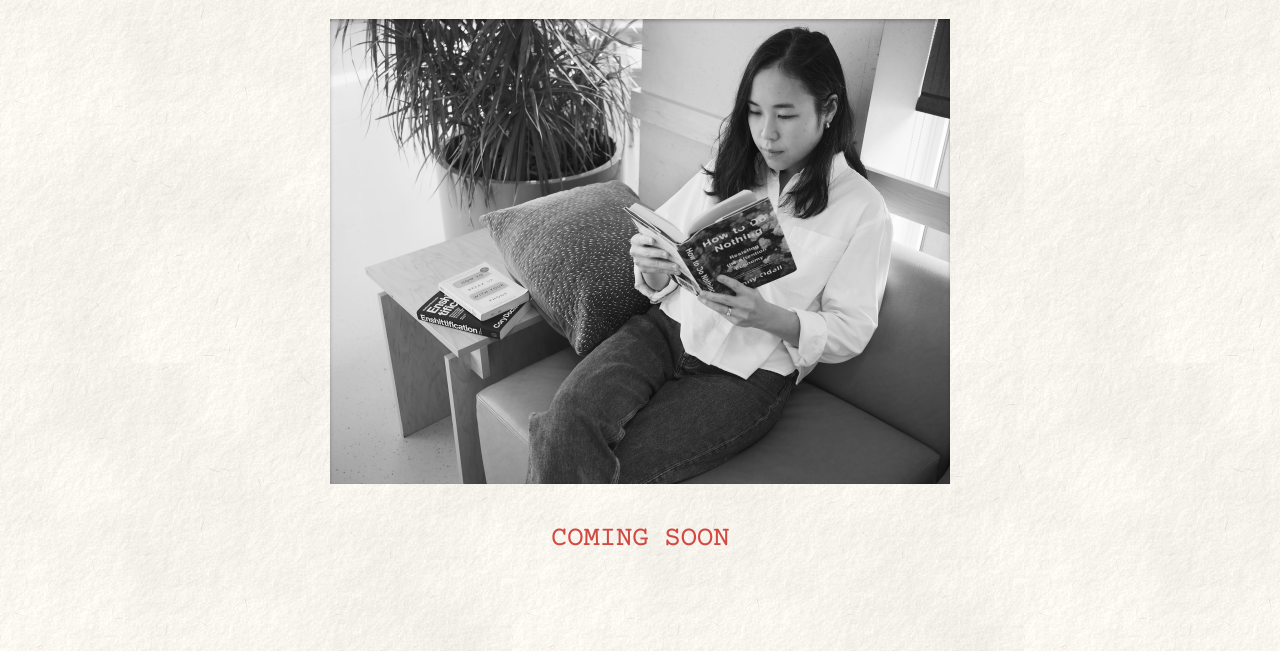
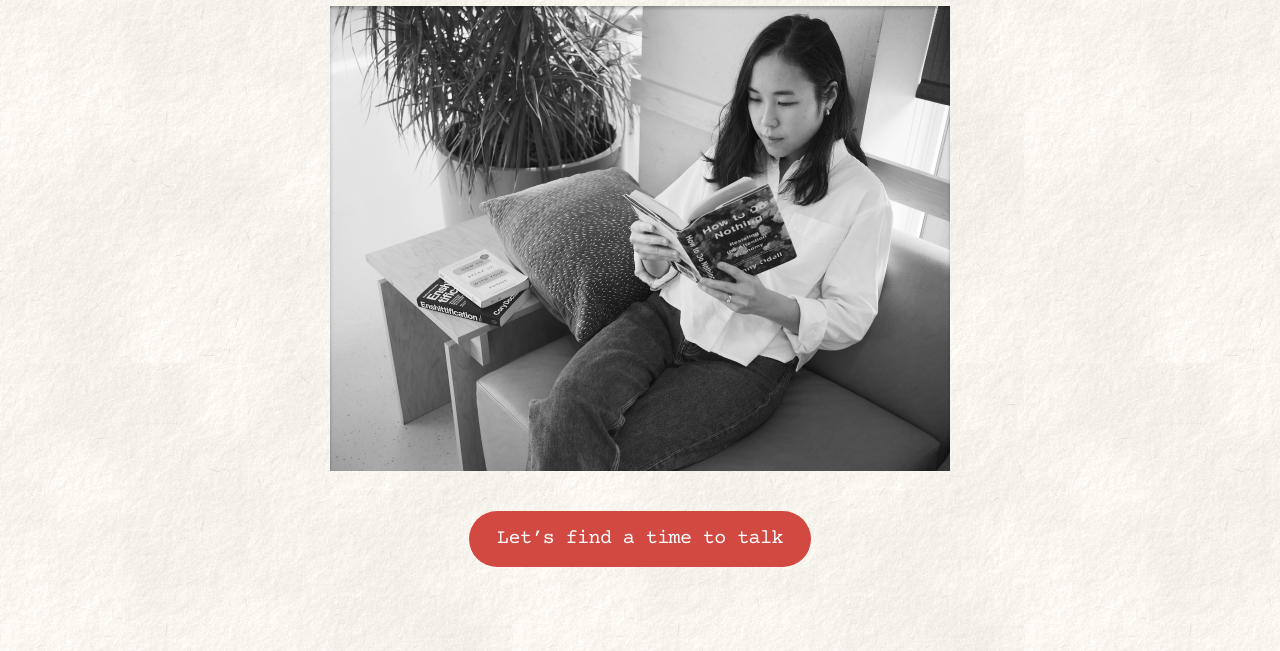
Before and after one commit to karlyitianli/circle-of-quiet, a plain HTML site: page index.html in a window 1280 px wide. Shown: the part 149-800 px from the top of the page. Drawn offline with nearby package versions, Linux system fonts and the light colour scheme.

Commit message:
Replace Coming Soon with booking button linking to Cal.com

```diff
--- a/index.html
+++ b/index.html
@@ -74,10 +74,26 @@
     aspect-ratio: 4 / 3;
     object-fit: cover;
   }
+  .cta {
+    display: inline-block;
+    background: #d24942;
+    color: #fff;
+    font-family: "Courier Prime", "Courier New", monospace;
+    font-size: 20px;
+    line-height: 24px;
+    letter-spacing: -0.56px;
+    text-decoration: none;
+    padding: 16px 28px;
+    border-radius: 999px;
+    text-transform: none;
+  }
+  .cta:hover { opacity: 0.9; }
+  .cta:focus-visible { outline: 2px solid #d24942; outline-offset: 3px; }
   @media (max-width: 700px) {
     body { padding: 20px; }
     main { gap: 28px; }
     h1, p { font-size: 24px; line-height: 27px; }
+    .cta { font-size: 18px; line-height: 22px; padding: 14px 24px; }
   }
 </style>
 </head>
@@ -87,7 +103,7 @@
     <figure>
       <img src="assets/photo.png" alt="Rachel reading How to Do Nothing, seated by a plant" width="620" height="465">
     </figure>
-    <p>Coming Soon</p>
+    <a class="cta" href="https://cal.com/circleofquietcounselling/15min">Let’s find a time to talk</a>
   </main>
 </body>
 </html>
```
